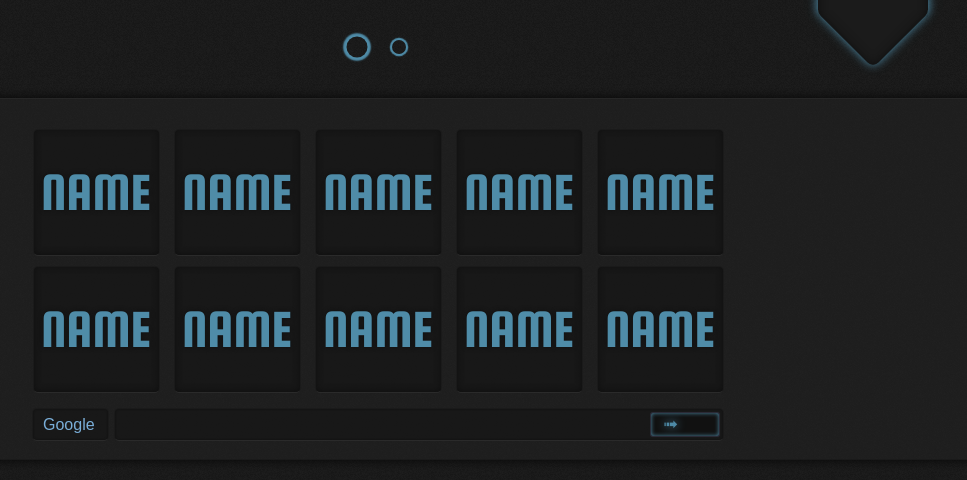
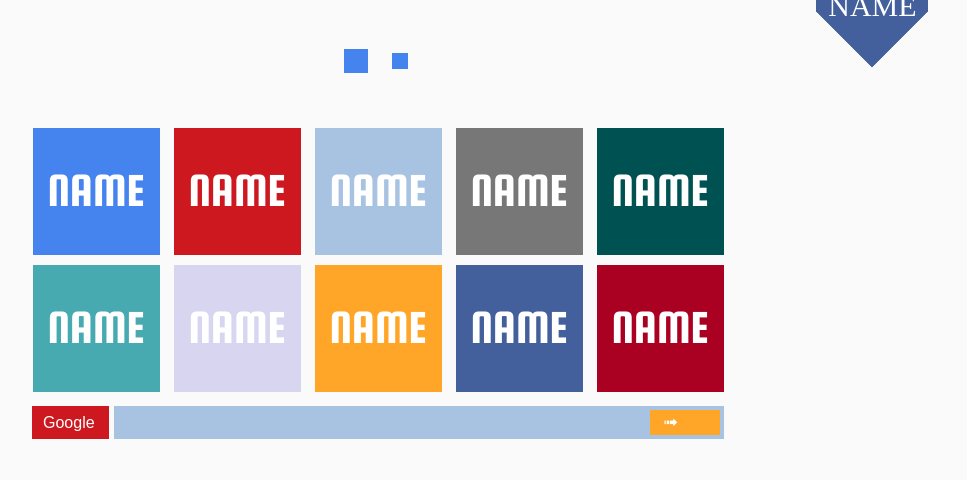
Before and after one commit to spaghetti2514/Homepage, a plain HTML site: page index.html in a window 1280 px wide. Shown: the whole page, without its empty margins (262-1229 px from the left). Drawn offline with Linux system fonts and the light colour scheme.

Commit message:
New style
Completely new theme. Fixed index whitespace

```diff
--- a/css/style.css
+++ b/css/style.css
@@ -7,15 +7,72 @@ background: rgba(255, 255, 255, 0);
     font-weight: 400;
 src: local("Squada One"), local("SquadaOne-Regular"), url("../fonts/SquadaOne.woff") format("woff");
 }
-@-webkit-keyframes animate-sites {
-    0% { -webkit-transform: scale(0,0); opacity: 0; margin: 5px 25px 5px 25px; }
-    25% { opacity: 1; }
-    100% { -webkit-transform: scale(1,1); margin: 5px 5px 5px 5px; }
+@-webkit-keyframes animate-sitesT {
+    0% { -webkit-transform: translateY(-400%); }
+    100% { -webkit-transform: translateY(0); }
 }
-@-moz-keyframes animate-sites {
-    0% { transform: scale(0,0); opacity: 0; margin: 5px 25px 5px 25px; }
-    25% { opacity: 1; }
-    100% { transform: scale(1,1); margin: 5px 5px 5px 5px; }
+@-moz-keyframes animate-sitesT {
+    0% { -moz-transform: translateY(-400%); }
+    100% { -moz-transform: translateY(0); }
+}
+#link1 {
+    background: #4583EE;
+	-webkit-animation: animate-sitesT .7s linear;
+	-moz-animation: animate-sitesT .7s linear;
+}
+#link2 {
+    background: #CC181E;
+	-webkit-animation: animate-sitesT .6s linear;
+	-moz-animation: animate-sitesT .6s linear;
+}
+#link3 {
+    background: #A8C3E1;
+	-webkit-animation: animate-sitesT .5s linear;
+	-moz-animation: animate-sitesT .5s linear;
+}
+#link4 {
+    background: #777777;
+	-webkit-animation: animate-sitesT .4s linear;
+	-moz-animation: animate-sitesT .4s linear;
+}
+#link5 {
+    background: #005252;
+	-webkit-animation: animate-sitesT .3s linear;
+	-moz-animation: animate-sitesT .3s linear;
+}
+#link6 {
+    background: #46AAB0;
+	-webkit-animation: animate-sitesT .7s linear;
+	-moz-animation: animate-sitesT .7s linear;
+}
+#link7 {
+    background: #D7D5F0;
+	-webkit-animation: animate-sitesT .6s linear;
+	-moz-animation: animate-sitesT .6s linear;
+}
+#link8 {
+    background: #FFA628;
+	-webkit-animation: animate-sitesT .5s linear;
+	-moz-animation: animate-sitesT .5s linear;
+}
+#link9 {
+    background: #43609C;
+	-webkit-animation: animate-sitesT .4s linear;
+	-moz-animation: animate-sitesT .4s linear;
+}
+#link10 {
+    background: #AA0022;
+	-webkit-animation: animate-sitesT .3s linear;
+	-moz-animation: animate-sitesT .3s linear;
+}
+#link11 {
+    background: #729ECD;
+}
+#link12 {
+    background: #647D8B;
+}
+#link13 {
+    background: #647D8B;
 }
 @-webkit-keyframes animate-opacity {
     0% { opacity: 0; }
@@ -37,21 +94,13 @@ src: local("Squada One"), local("SquadaOne-Regular"), url("../fonts/SquadaOne.wo
     51% { opacity: 1; }
     100% { width: 14px; height: 14px; opacity: 1; margin: 0px 14px; }
 }
-@-webkit-keyframes animate-panel {
-    0% { box-shadow: #060606 0 0 4px; margin-top: 0; padding: 80px 0px; }
-    100% { box-shadow: #060606 0 0 10px; margin-top: 80px; padding: 0px 0px; }
-}
-@-moz-keyframes animate-panel {
-    0% { box-shadow: #060606 0 0 4px; margin-top: 0; padding: 80px 0px; }
-    100% { box-shadow: #060606 0 0 10px; margin-top: 80px; padding: 0px 0px; }
-}
 *:focus {
     outline: none!important;
     -moz-outline: none!important;
     -moz-user-focus: none!important;
 }
 body, html {
-	background-color: #1B1B1B;
+	background-color: #FAFAFA;
     height: 100%;
     min-height: 100%;
     margin: 0;
@@ -68,19 +117,12 @@ button, input {
     position: relative;
     text-align: center;
     z-index: 10;
+    overflow: hidden;
 }
 #panel {
-    background: rgba(34,34,34,.6);
-    border: 1px solid rgba(30,30,30,.6);
-    border-top: 1px solid rgba(44,44,44,.6);
-    border-bottom: 1px solid rgba(24,24,24,.6);
     margin: auto;
     margin-top: 80px;
-    box-shadow: #060606 0 0 10px;
-    -webkit-animation: animate-panel 1s cubic-bezier(0.3, 0, 0.5, 1);
-    -moz-animation: animate-panel 1s cubic-bezier(0.3, 0, 0.5, 1);
     z-index: -4;
-    overflow: hidden;
     position: absolute;
     width: 100%;
 }
@@ -93,10 +135,10 @@ button, input {
     margin: 0 auto;
 }
 #sitescontainer {
-    height: auto;
-    padding: 25px 10px 5px;
-    text-align: center;
-    overflow: hidden;
+  height: auto;
+  padding: 25px 10px 0px;
+  text-align: center;
+	display: inline-block;
 }
 #sitesjar {
 
@@ -106,42 +148,30 @@ button, input {
     float: left;
 }
 .link {
-    background: rgba(22,22,22,.7);
-    border: 1px solid rgba(30,30,30,.6);
-    border-bottom: 1px solid rgba(48,48,48,.8);
-    color: rgba(79, 140, 168, 1);
+    color: white;
     display: inline-block;
     font-family: 'Squada One';
-    font-size: 340%;
-    height: 125px;
+    font-size: 300%;
+    height: 127px;
     line-height: 125px;
     margin: 5px 7px;
     position: relative;
     text-align: center;
     text-decoration: none;
-    text-shadow: #0f0f0f  0px 0px 5px;
-    width: 125px;
+    width: 127px;
     z-index: 1;
-    border-radius: 5px;
-    box-shadow: inset #0f0f0f 0 -1px 6px;
     -webkit-transition: all .4s cubic-bezier(0.75, -0.5, 0.25, 1.5) .1s;
-    -moz-transition: all .4s cubic-bezier(.75,-0.5,.25,1.5) .1s;
-    -webkit-animation: animate-sites .5s cubic-bezier(0.3, .5, .5, 0.6);
-    -moz-animation: animate-sites .5s cubic-bezier(0.3, .5, .5, 0.6);
+    -moz-transition: all .4s cubic-bezier(0.75, -0.5, 0.25, 1.5) .1s;
 }
 .link:hover, .link:active, .link:focus {
-    background: none;
-    border: 1px solid transparent;
-    color: rgba(69, 130, 158, 0.99);
+    background: none !important;
+    color: black;
     transform: scale(1.5);
     -webkit-transform: scale(1.5);
     -moz-transform: scale(1.5);
     box-shadow: none;
-    text-shadow: #060606 0px 0px 5px, #5151b4 0px 1px, #335588 0px 2px;
     z-index: 2;
     width: 125px;
-    height: 100px;
-    line-height: 100px;
     margin-left: 40px;
     margin-right: 40px;
 }
@@ -157,23 +187,20 @@ button, input {
     -moz-animation: animate-opacity .4s ease-in;
 }
 #search input[type="text"] {
-    background: rgba(22,22,22,.7);
-    border: 1px solid rgba(30,30,30,.6);
-    border-bottom: 1px solid rgba(48,48,48,.8);
+    background: #A8C3E1;
+    border: 1px solid #A8C3E1;
     width: 100%;
     height: 33px;
     padding: 3px 86px 3px 6px;
-    border-radius: 5px;
-    box-shadow: inset #0f0f0f 0 0 2px;
     color: white;
     font-size: 0.95em;
 }
-input[type="text"]: : selection {
+input[type="text"]::-webkit-input-placeholder {
+	color: white;
+}
+input[type="text"]:: selection {
 	color: black;
-	background: #999999;
-}
-#search input[type="text"]: hover, #search input[type="text"]: focus {
-    box-shadow: inset #0f0f0f 0 0 6px;
+	background: #FAFAFA;
 }
 #search button {
     cursor: pointer;
@@ -182,29 +209,22 @@ input[type="text"]: : selection {
     position: absolute;
     top: 4px;
     right: 4px;
-    background: #111111;
-    border: 1px solid rgba(60, 60, 80, 0.6);
+    background: #FFA628;
+    border: 1px solid #FFA628;
     width: 70px;
     height: 25px;
-    border-radius: 3px;
-    box-shadow: inset rgba(79, 140, 168, 1) 0 0 4px;
-    color: rgba(79, 140, 168, 0.98);
-    text-shadow: rgba(79, 140, 168, 0.98) 0 0 10px;
+    color: white;
     text-align: left;
     padding-left: 12px;
     padding-bottom: 4px;
 }
 #search button:hover, #search button:focus {
-    border: 1px solid rgba(60,60,80,0.4);
-    box-shadow: inset rgba(118, 210, 252, 0.6) 0 0 15px, #285266 0 0 3px;
-    color: #427399;
-    text-shadow: none;
     padding-left: 36px!important;
 }
 #select {
     position: absolute;
     left: -82px;
-    color: rgb(122, 174, 216);
+    color: white;
     appearance: none;
     -webkit-appearance: none;
     -webkit-border-radius: 2px;
@@ -218,35 +238,27 @@ input[type="text"]: : selection {
     -moz-user-select: none;
     -moz-transform: translate(-4px,-2px);
     background: rgba(22,22,22,0);
-    border: 1px solid rgba(0,0,0,0);
+    border: 1px solid #CC181E;
     font-size: inherit;
     margin: 0;
     overflow: hidden;
     padding-top: 7px;
     padding-bottom: 6px;
     text-overflow: ellipsis;
-    border-radius: 5px;
     display: inline-block;
 }
 #selectbg {
 	position: absolute;
-	-moz-border-radius: 2px;
-    -webkit-border-radius: 2px;
-    -moz-box-shadow: inset #0F0F0F 0px 0px 2px;
-    -webkit-box-shadow: inset #0F0F0F 0px 0px 2px;
     -moz-padding-end: 10px;
     -webkit-padding-end: 10px;
     -moz-padding-start: 10px;
     -webkit-padding-start: 10px;
-    background: rgba(22, 22, 22, .7);
+    background: #CC181E;
     height: 18px;
     width: 55px;
     left: -82px;
     margin: 0;
-    box-shadow: inset #0F0F0F 0 0 2px;
-    border: 1px solid rgba(30, 30, 30, .6);
-    border-bottom: 1px solid rgba(48,48,48,.8);
-    border-radius: 5px;
+    border: 1px solid #CC181E;
     display: inline-block;
     padding-top: 7px;
     padding-bottom: 6px;
@@ -254,13 +266,13 @@ input[type="text"]: : selection {
 #menulink {
     width: auto;
     height: 0px;
-    margin-bottom: 50px;
+    margin-bottom: 55px;
     display: inline-block;
     font-family: Oswald;
     font-size: 30px;
     font-weight: 500;
     z-index: 5;
-    color: rgb(79, 140, 168);
+    color: white;
     text-decoration: none;
     -webkit-transition: all .3s ease;
     -moz-transition: all .3s ease;
@@ -268,48 +280,35 @@ input[type="text"]: : selection {
 #menulink:hover, #menulink:active {
     -webkit-transform: scale(1.5);
     -moz-transform: scale(1.5);
-    margin-bottom: 60px;
+    margin-bottom: 65px;
     margin-top: -10px;
-    text-shadow: #060606 0px 0px 5px, #5151b4 0px 1px, #335588 0px 2px;
 }
 #slide {
     height: 450px;
     width: 110px;
-    background: rgb(27, 27, 27);
+    background: #43609C;
+	border: 1px solid #43609C;
     position: absolute;
     -webkit-transition: all .6s ease;
     -moz-transition: all .6s ease;
     right: 7%;
     top: -1000px;
     font-family: sans-serif;
-    box-shadow: inset 0px 14px 10px #0F0F0F;
     text-align: center;
     font-size: 20px;
 }
-#slide:before { /* This is for the blue shadow behind the menu. Trust me, it's necessary */
-	box-shadow: 0px -10px 10px 0px rgba(79,140,168,1);
-	z-index: -2;
-	height: auto;
-    position: absolute;
+#slide:after { /* This is for the triangular bottom of the menu */
+    width: 76px;
+    height: 76px;
+    border: 1px solid #43609C;
+    background: #43609C;
     content: '';
-    top: 0px;
-	right: 0px;
-	bottom: -10px;
-	left: 0px;
-}
-#slide:after { /* This is for the triangular bottom of the menu */
-    width: 82px;
-    height: 82px;
-    background: rgb(27, 27, 27);
-    content: '';
-    bottom: -41px;
-    right: 14px;
+    bottom: -40px;
+    right: 16px;
     position: absolute;
     -webkit-transform: rotate(45deg);
     -moz-transform: rotate(45deg);
     z-index: -1;
-    border-radius: 8px;
-    box-shadow: inset 0px 0px 10px #0F0F0F, 0px 0px 10px 0px rgba(79,140,168,1);
 }
 #nextbutton, #prevbutton {
     height: 100%;
@@ -318,6 +317,7 @@ input[type="text"]: : selection {
     position: absolute;
     top: 0px;
     -webkit-transition: all .6s ease;
+    -moz-transition: all .6s ease;
     border-radius: 10px;
     display: inline-block;
 }
@@ -335,23 +335,25 @@ input[type="text"]: : selection {
 }
 #swapCont {
 	position: relative;
-	top: 40px;
+	top: 50px;
+	height: 18px;
 	z-index: -2;
 }
 #swap {
-    height: 14px;
-    width: 14px;
-    box-shadow: 0px 0px 1px .14em rgba(79,140,168,1);
-    border-radius: 8px;
+    height: 12px;
+    width: 12px;
+    border: 2px solid #4583EE;
+    background: #4583EE;
     display: inline-block;
     -webkit-transition: all .2s ease-in-out;
     -moz-transition: all .2s ease-in-out;
-    margin: 0px 14px;
+    margin: 3px 14px;
 	-webkit-animation: animate-swaps .8s ease-in;
     -moz-animation: animate-swaps .8s ease-in;
 }
 #swap:hover {
-    -webkit-transform: scale(1.5)!important;
-    -moz-transform: scale(1.5)!important;
+    height: 18px !important;
+    width: 18px !important;
+    margin: 0px 11px !important;
     cursor: pointer;
 }
```
Also changed, not shown: imgs/bg2.png (deleted), index.html (indentation only).
